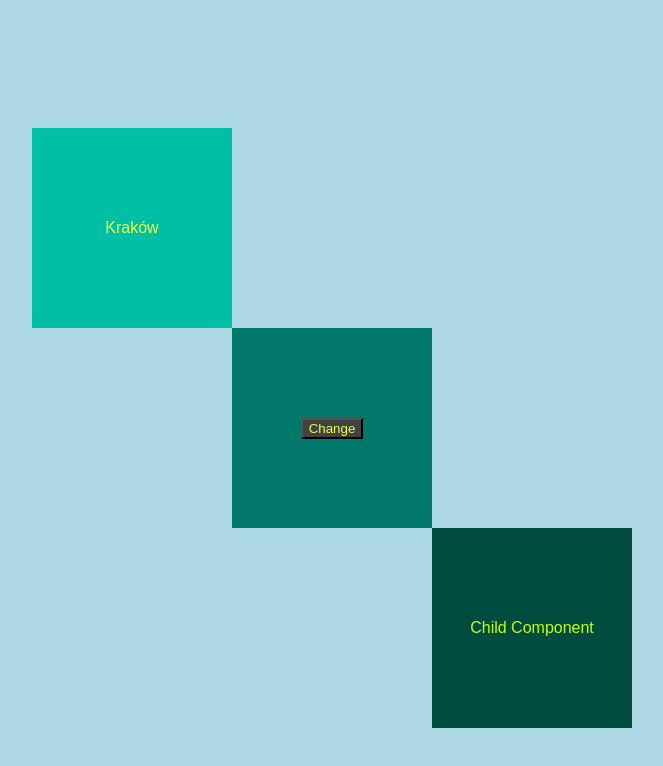
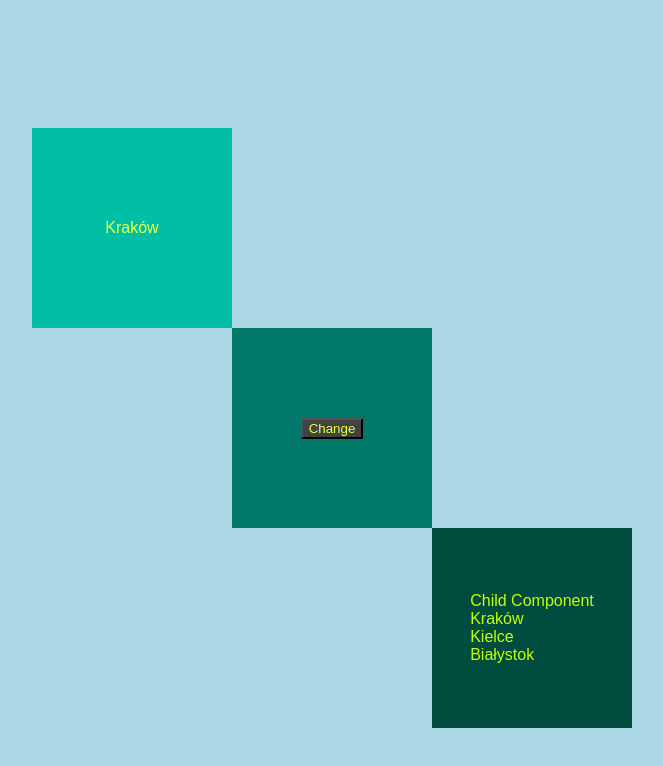
Before and after one commit to Scherlock90/cities-changer, a React (Create React App) app: page / in a window 1280 px wide. Shown: the top 766 px of the page, without its empty margins (308-971 px from the left). Built offline with nearby package versions, Linux system fonts and the light colour scheme.

Commit message:
adding component child and props

```diff
--- a/src/AppHooks.js
+++ b/src/AppHooks.js
@@ -1,4 +1,20 @@
 import React, {useState} from 'react';
+
+function ChildComponent (props) {
+    return(
+        <div>
+            {props.children}
+            Child Component
+            {props.cities.map((cit, i) => {
+                return (
+                    <div key={i}>
+                        {cit.nameCity}
+                    </div>
+                )
+            })}
+        </div>
+    )
+}
 
 export default function AppHooks () {
     const [cities, setCities] = useState([
@@ -36,17 +52,9 @@ export default function AppHooks () {
                     <button className="buttonStyle" onClick={e => randomCities(e)}> Change</button>
                 </div>
                 <div className="citiesShow3">
-                    <ChildComponent />
+                    <ChildComponent cities={cities} />
                 </div>
             </div>
         </div>
     )
 }
-
-function ChildComponent () {
-    return(
-        <div>
-            Child Component
-        </div>
-    )
-}
```
